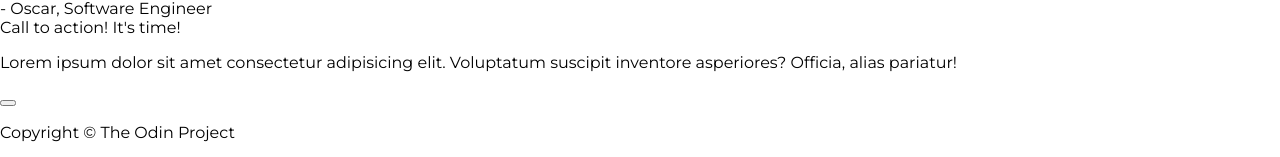
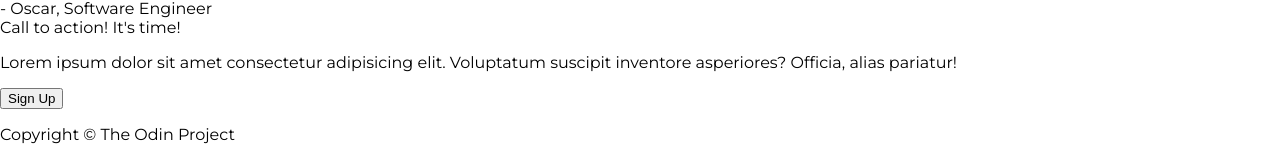
Before and after one commit to OscarSoanes/LandingPage, a plain HTML site: page index.html in a window 1280 px wide. Shown: the part 3805-3962 px from the top of the page. Drawn offline with Linux system fonts and the light colour scheme.

Commit message:
Infomation section - added css design

```diff
--- a/index.html
+++ b/index.html
@@ -67,7 +67,7 @@
                 <div class="heading">Call to action! It's time!</div>
                 <p>Lorem ipsum dolor sit amet consectetur adipisicing elit. Voluptatum suscipit inventore asperiores? Officia, alias pariatur!</p>
             </div>
-            <button class="signup border"></button>
+            <button class="signup border">Sign Up</button>
         </div>
     </div>
 
```
